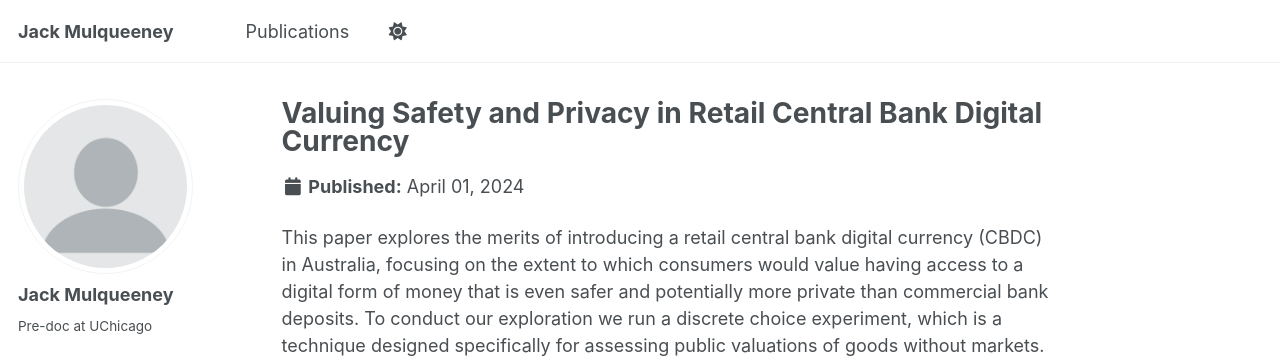
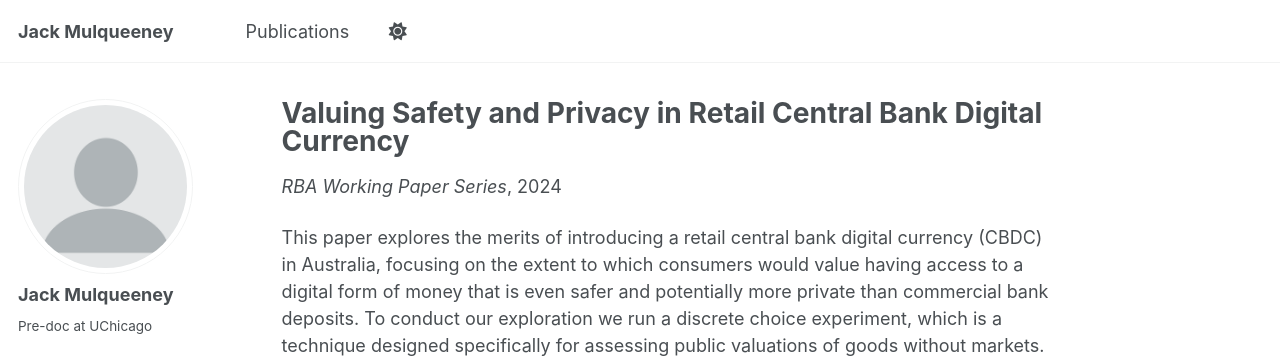
Before and after one commit to jkmulq/jkmulq.github.io, a Jekyll site: the page built from _publications/cbdc_rdp_2023.md, in a window 1280 px wide and 1209 px high. Shown: the top 360 px of the window. Built offline with Jekyll 4.4.1, drawn with Linux system fonts in a browser that asks for light colours; a script that is not in the unit is left out.

Commit message:
custom formatting for publication display

```diff
--- a/_layouts/single.html
+++ b/_layouts/single.html
@@ -34,13 +34,14 @@ layout: default
           <p class="page__date"><strong><i class="fa fa-fw fa-calendar" aria-hidden="true"></i> {{ site.data.ui-text[site.locale].date_label | default: "Published:" }}</strong> <time datetime="{{ page.modified | date: "%Y-%m-%d" }}">{{ page.modified | date: "%B %d, %Y" }}</time></p>
         {% endif %}
 
-        {% if page.collection == 'teaching' %}
-          <p> {{ page.type }}, <i>{{ page.venue }}</i>, {{ page.date | default: "1900-01-01" | date: "%Y" }} </p>
-        {% elsif page.venue and page.date %}
-          <p>Published in <i>{{ page.venue }}</i>, {{ page.date | default: "1900-01-01" | date: "%Y" }} </p>
+        {% if page.collection == 'teaching' and page.venue %}
+          <p>{{ page.type }}, <i>{{ page.venue }}</i>, {{ page.date | default: "1900-01-01" | date: "%Y" }}</p>
+        {% elsif page.venue %}
+          <p><i>{{ page.venue }}</i>{% if page.date %}, {{ page.date | date: "%Y" }}{% endif %}</p>
         {% elsif page.date %}
-          <p class="page__date"><strong><i class="fa fa-fw fa-calendar" aria-hidden="true"></i> {{ site.data.ui-text[site.locale].date_label | default: "Published:" }}</strong> <time datetime="{{ page.date | date_to_xmlschema }}">{{ page.date | default: "1900-01-01" | date: "%B %d, %Y" }}</time></p>
+          <p><time datetime="{{ page.date | date_to_xmlschema }}">{{ page.date | date: "%Y" }}</time></p>
         {% endif %}
+
         </header>
       {% endunless %}
 
--- a/_publications/cbdc_rdp_2023.md
+++ b/_publications/cbdc_rdp_2023.md
@@ -2,6 +2,7 @@
 title: "Valuing Safety and Privacy in Retail Central Bank Digital Currency "
 collection: publications
 category: working_papers
+venue: RBA Working Paper Series
 excerpt: 'This paper uses a discrete choice experiment, a technique designed specifically for assessing public valuations of goods without markets, to explore the merits of introducing a retail central bank digital currency (CBDC) in Australia.'
 date: 2024-04-01
 paperurl: 'https://www.rba.gov.au/publications/rdp/2024/pdf/rdp2024-02.pdf'
```
Also changed, not shown: _publications/cash_bulletin_2023.md (+1 -0 lines), _publications/cps_rdp_2023.md (+1 -0 lines), _publications/mp_bulletin_2025.md (+1 -0 lines).
